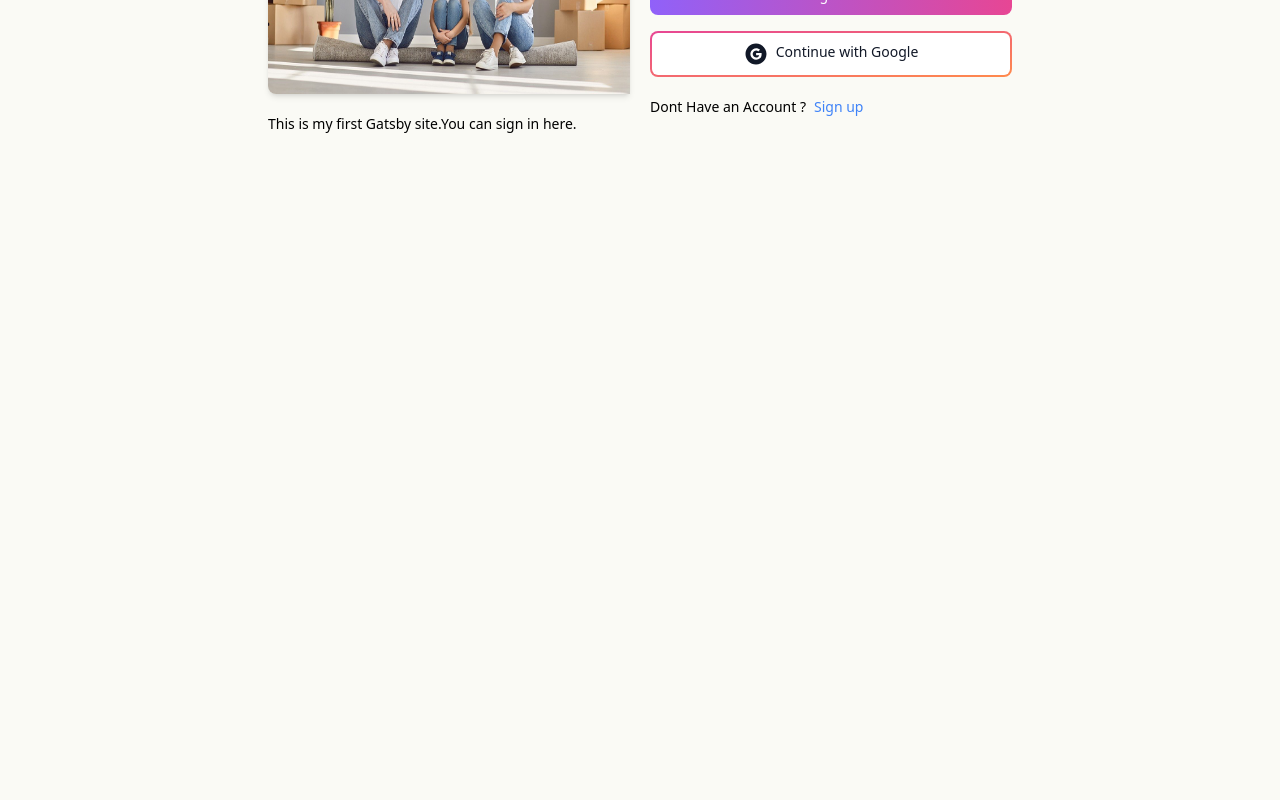
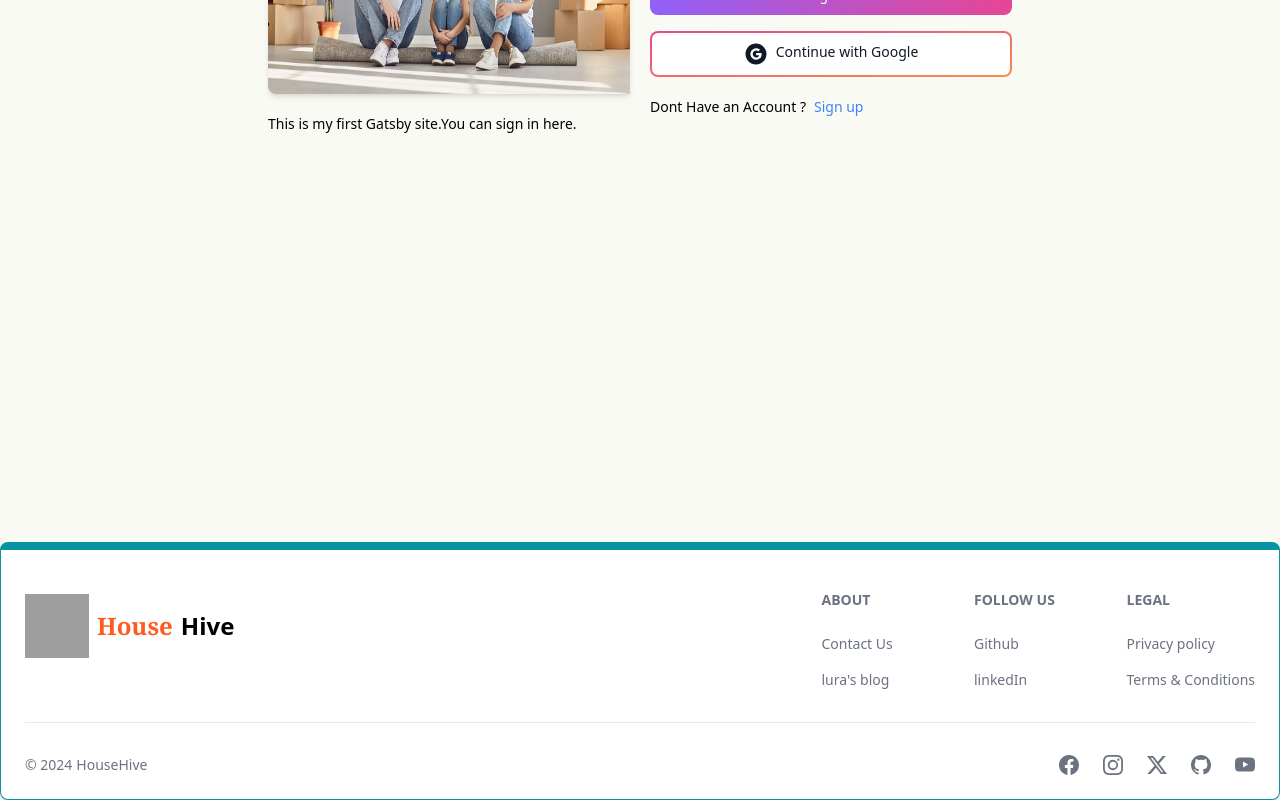
Before and after one commit to Ragullura/Mern-RealEstate, a React (Vite) app in the folder client/: page /sign-in in a window 1280 px wide. Shown: the part 404-1204 px from the top of the page. Before the commit the page ends 946 px from the top, so only its background shows below. Built offline with nearby package versions, Linux system fonts and the light colour scheme; no server answers; grey boxes are pictures that could not be loaded.

Commit message:
add footer component

```diff
--- a/client/src/App.jsx
+++ b/client/src/App.jsx
@@ -6,6 +6,7 @@ import About from './pages/About';
 import Profile from './pages/Profile';
 import Search from './pages/Search';
 import Header from './components/Header';
+import Footer from './components/Footer';
 import PrivateRoute from './components/PrivateRoute';
 import CreateListing from './pages/CreateListing';
 import UpdateListing from './pages/UpdateListing';
@@ -30,6 +31,7 @@ export default function  App() {
         </Route>
 
     </Routes>
+    <Footer />
     </BrowserRouter>
 
   )
--- a/client/src/components/Footer.jsx
+++ b/client/src/components/Footer.jsx
@@ -1,7 +1,98 @@
-import React from 'react'
+import { Footer } from "flowbite-react"
+import { Link } from "react-router-dom"
+import {BsFacebook, BsInstagram, BsTwitterX, BsGithub,BsYoutube} from 'react-icons/bs';
+import logo1 from '../assets/logo1.png'
+export default function Footercom() {
+  return <Footer container className="border border-t-8 border-teal-500">
+    {/* first Main container */}
+    <div className="w-full max-w-7xl mx-auto">
 
-export default function Footer() {
-  return (
-    <div>Footer</div>
-  )
+            {/* Second container */}
+        <div className="grid w-full justify-between sm:flex md:grid-cols-1">
+
+            {/* in second container 1st child */}
+            <div className="mt-5">
+            <Link to='/' className='self-center whitespace-nowrap text-lg
+            sm:text-xl font-semibold dark:text-white'>
+                <div className='flex'>
+            <img src={logo1} alt="Luras Logo"
+             className='w-16 h-16 dark:caret-lime-50' />
+             <span className='flex items-center text-2xl'>
+             <span className='px-2 py-1 text-orange-500 font-extrabold font-serif  '>
+            House
+            </span>
+            Hive</span>
+            </div>
+            </Link>
+            </div>
+
+            {/* in second container 2nd child container */}
+            <div className="grid grid-cols-2 gap-8 mt-4 sm:grid-cols-3 sm:gap-6">
+                <div>
+                <Footer.Title  title="About" />
+                <Footer.LinkGroup col>
+                    <Footer.Link href='https://mern-project-auth.onrender.com/'
+                    target="_blank"
+                    rel="noopener noreferrer"
+                    >
+                        Contact Us
+                    </Footer.Link>
+                    <Footer.Link href='https://mern-project-auth.onrender.com/'
+                    target="_blank"
+                    rel="noopener noreferrer"
+                    >
+                        lura's blog
+                    </Footer.Link>
+                </Footer.LinkGroup>
+                </div>
+                <div>
+                <Footer.Title  title="Follow us" />
+                <Footer.LinkGroup col>
+                    <Footer.Link href='https://github.com/Ragullura/'
+                    target="_blank"
+                    rel="noopener noreferrer"
+                    >
+                        Github
+                    </Footer.Link>
+                    <Footer.Link href='#'>
+                        linkedIn
+                    </Footer.Link>
+                </Footer.LinkGroup>
+                </div>
+                <div>
+                <Footer.Title  title="Legal" />
+                <Footer.LinkGroup col>
+                    <Footer.Link href='#'
+                    target="_blank"
+                    rel="noopener noreferrer"
+                    >
+                        Privacy policy
+                    </Footer.Link>
+                    <Footer.Link href='#'>
+                       Terms &amp; Conditions
+                    </Footer.Link>
+                </Footer.LinkGroup>
+                </div>
+            </div>
+        </div>
+        <Footer.Divider />
+        <div className="w-full sm:flex sm:items-cente sm:justify-between">
+            <Footer.Copyright
+            href="#"
+            by="HouseHive"
+            year={new Date().getFullYear()}
+            />
+            <div className="flex gap-6 sm:mt-0 mt-4 justify-center">
+                <Footer.Icon href="#" icon={BsFacebook} />
+                <Footer.Icon href="#" icon={BsInstagram} />
+                <Footer.Icon href="#" icon={BsTwitterX} />
+                <Footer.Icon href="https://github.com/Ragullura/" icon={BsGithub} />
+                <Footer.Icon href="#" icon={BsYoutube} />
+            </div>
+        </div>
+
+    </div>
+
+    </Footer>
+
 }
```
